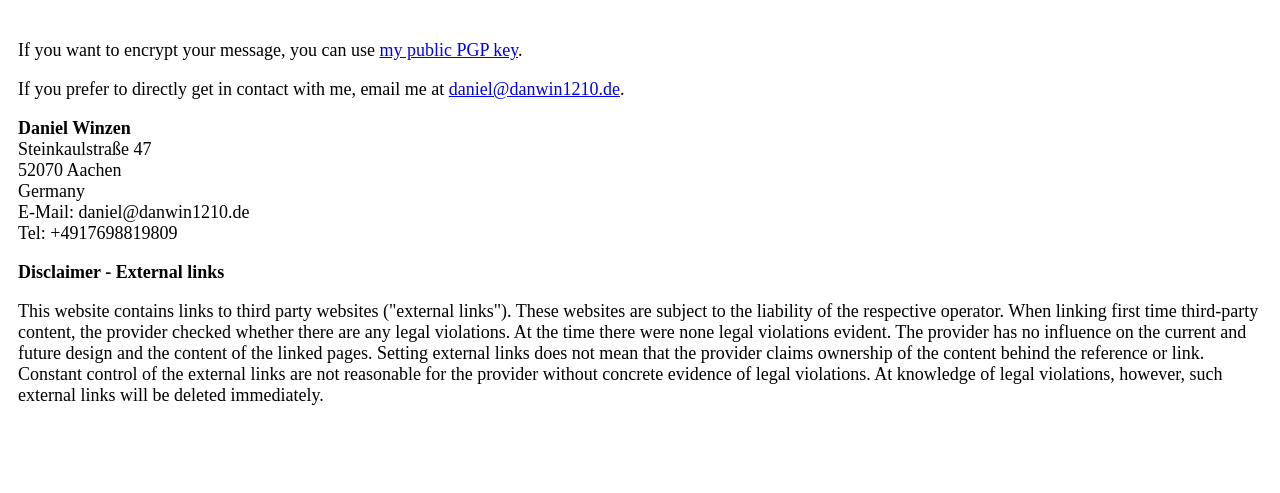
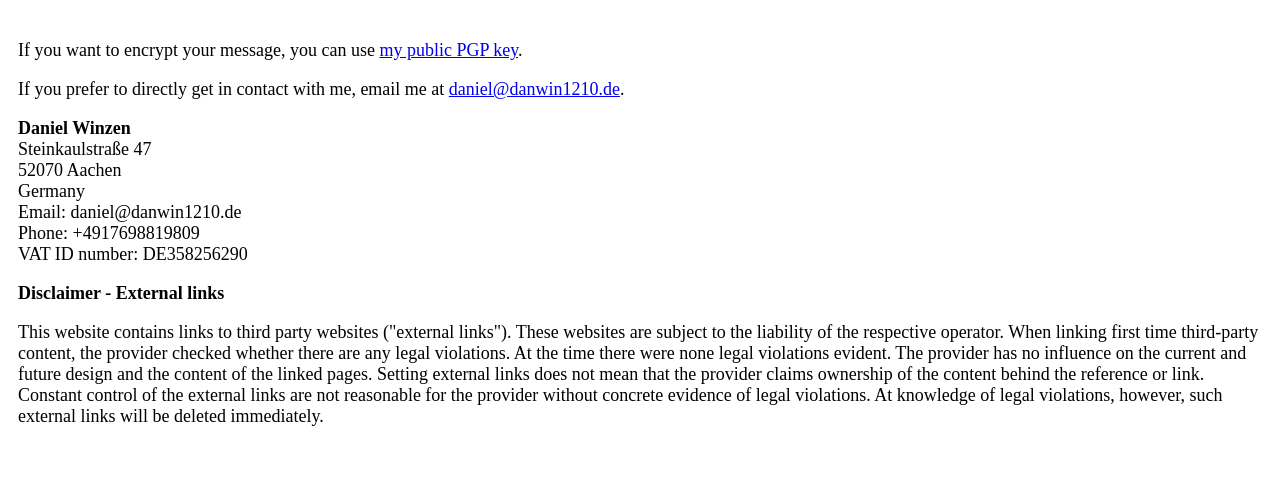
Before and after one commit to DanWin/main-website, a PHP site: page /contact.php in a window 1280 px wide. Shown: the part 509-1002 px from the top of the page. Before the commit the page ends 914 px from the top, so only its background shows below. Run offline with PHP 8.4, Linux system fonts and the light colour scheme.

Commit message:
Add VAT ID number

```diff
--- a/common.php
+++ b/common.php
@@ -1,6 +1,14 @@
 <?php
 const DONATE_XMR = '8AJ7wCCshe6Vni5VxQqDgR9VyghZx1ZTJP2gmpEBpi8S4ZbX91eBnGkdZbR1HBgS5pNSE2D7hKyYmDFcNRv26dA71wq7wqE';
 const DONATE_BTC = '1Ba8AV59YtqbKBe7YMopjY9kd1e5QqKdsv';
+const CONTACT_NAME = 'Daniel Winzen';
+const CONTACT_STREET = 'Steinkaulstraße 47';
+const CONTACT_ZIP = '52070';
+const CONTACT_CITY = 'Aachen';
+const CONTACT_COUNTRY = 'Germany';
+const CONTACT_PHONE = '+4917698819809';
+const CONTACT_EMAIL = 'daniel@danwin1210.de';
+const CONTACT_VAT_ID_NUMBER = 'DE358256290';
 global $global_style, $language, $dir;
 $global_style = 'body{margin:0;font-size:18px}';
 $global_style .= 'header{padding:0 50px;background:#00F;min-height:61px;display:flex;align-items:center}';
--- a/contact.php
+++ b/contact.php
@@ -75,7 +75,15 @@ if($_SERVER['REQUEST_METHOD']==='POST'){
 ?>
 <p><?php echo _('If you want to encrypt your message, you can use <a href="/pgp.txt" target="_blank">my public PGP key</a>.'); ?></p>
 <p><?php echo _('If you prefer to directly get in contact with me, email me at <a href="mailto:daniel@danwin1210.de">daniel@danwin1210.de</a>.'); ?></p>
-<p><b>Daniel Winzen</b><br>Steinkaulstraße 47<br>52070 Aachen<br>Germany<br>E-Mail: daniel@danwin1210.de<br>Tel: +4917698819809</p>
+<p>
+<b><?php echo CONTACT_NAME; ?></b><br>
+<?php echo CONTACT_STREET; ?><br>
+<?php echo CONTACT_ZIP . ' ' . CONTACT_CITY; ?><br>
+<?php echo CONTACT_COUNTRY; ?><br>
+<?php printf(_('Email: %s'), CONTACT_EMAIL); ?><br>
+<?php printf(_('Phone: %s'), CONTACT_PHONE); ?><br>
+<?php printf(_('VAT ID number: %s'), CONTACT_VAT_ID_NUMBER); ?>
+</p>
 <b><?php echo _('Disclaimer - External links'); ?></b>
 <p><?php echo _('This website contains links to third party websites ("external links"). These websites are subject to the liability of the respective operator. When linking first time third-party content, the provider checked whether there are any legal violations. At the time there were none legal violations evident. The provider has no influence on the current and future design and the content of the linked pages. Setting external links does not mean that the provider claims ownership of the content behind the reference or link. Constant control of the external links are not reasonable for the provider without concrete evidence of legal violations. At knowledge of legal violations, however, such external links will be deleted immediately.'); ?></p>
 </main>
```
Also changed, not shown: privacy.php (+6 -5 lines), 1 other file.
